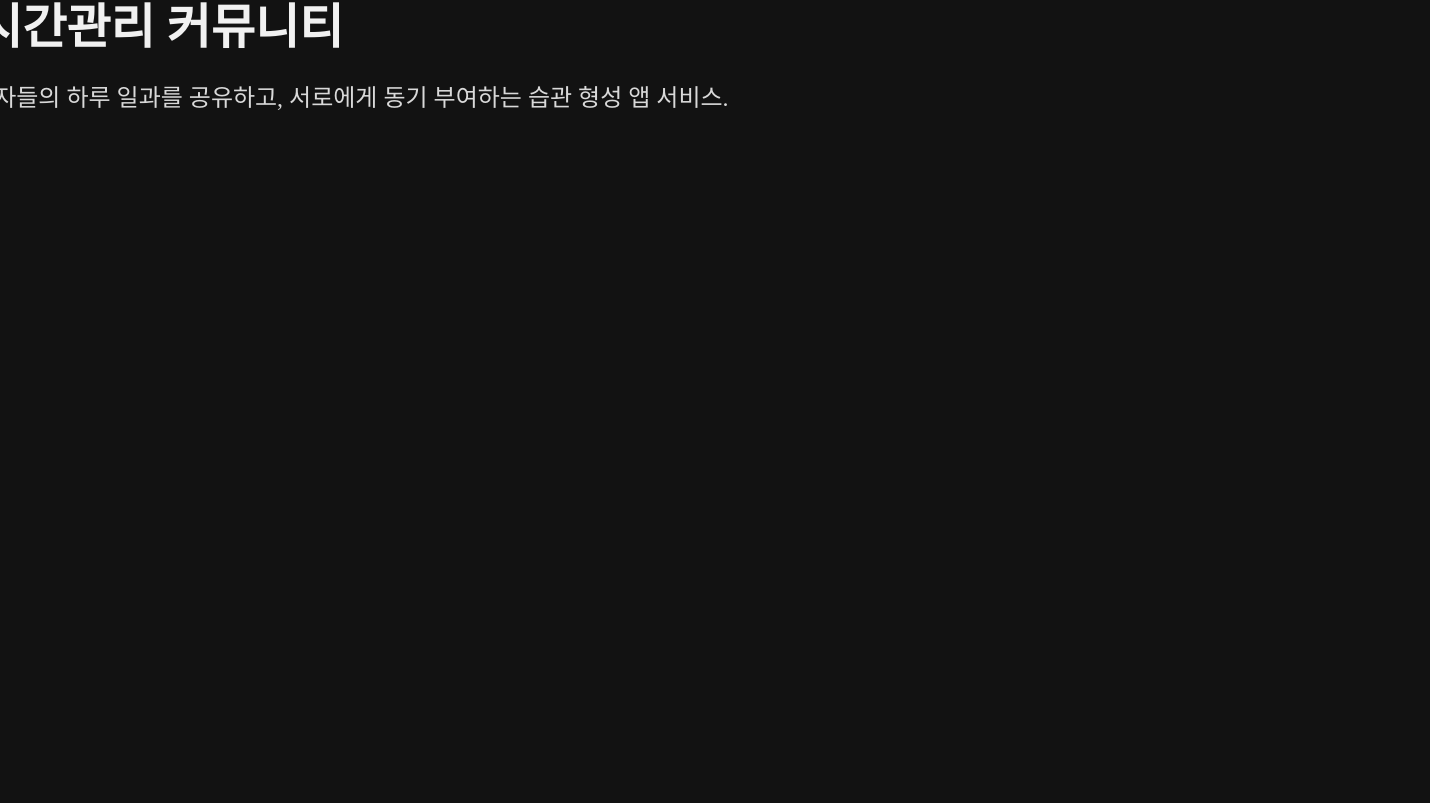
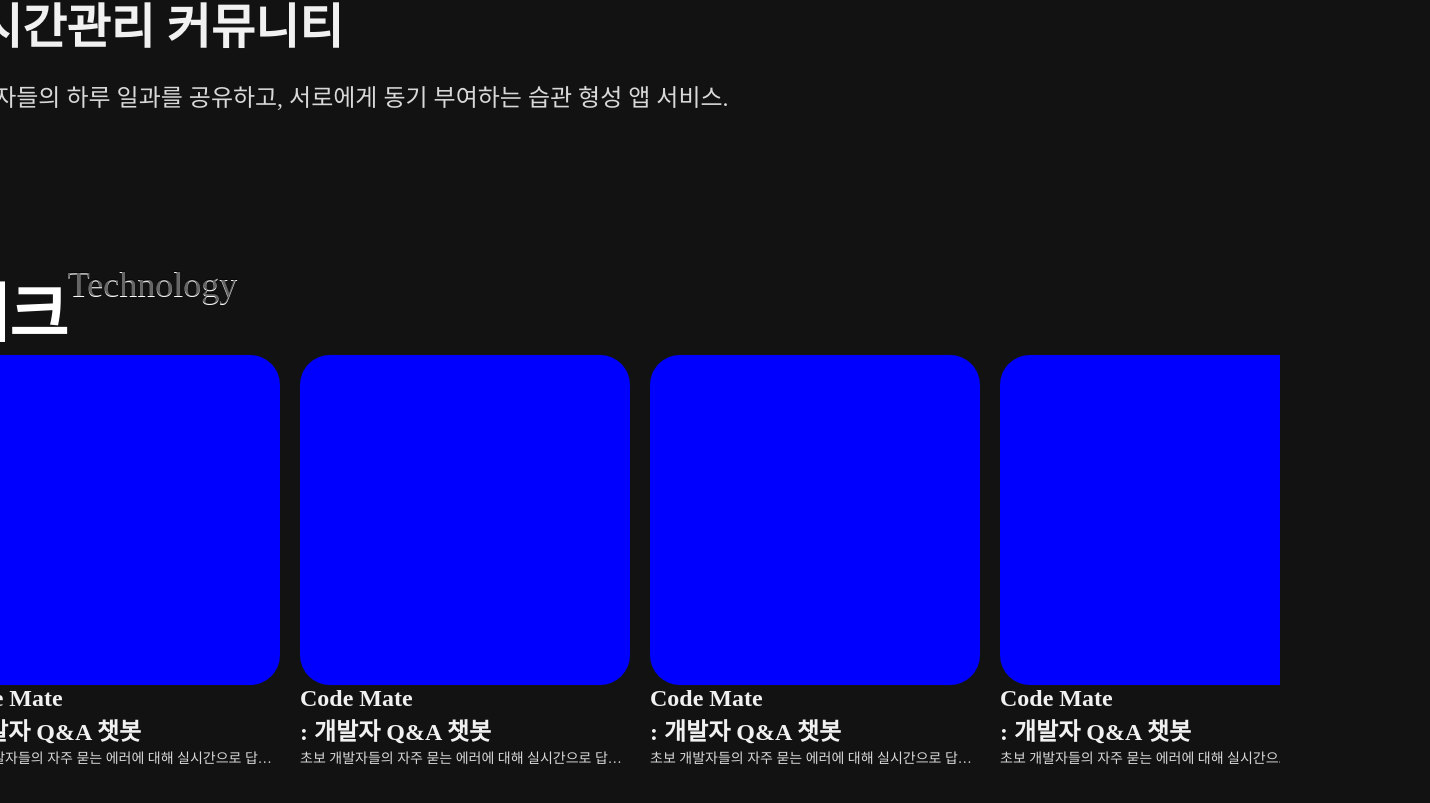
Before and after one commit to Snachit-labs/Snachit_web, a React (Vite) app: page / in a window 1280 px wide. Shown: the part 1663-2466 px from the top of the page, 1430 px wide, since content can reach past the window. Before the commit the page ends 2076 px from the top, so only its background shows below. Built offline with nearby package versions, Linux system fonts and the light colour scheme.

Commit message:
feat: 카테고리 하드코딩 구현

```diff
--- a/src/css/pages/landingStyle.module.css
+++ b/src/css/pages/landingStyle.module.css
@@ -104,3 +104,65 @@
   font-weight:400px;
   margin-top:20px;
 }
+
+
+
+.categoryDiv{
+  width:100%;
+  display: flex;
+  flex-direction: column;
+  margin-top:150px;
+}
+.categoryTitleDiv{
+  display: flex;
+}
+.categoryKorTitle{
+  color:#ffffff;
+  font-size: 64px;
+  font-weight: bold;
+}
+.categoryEngTitle{
+   color: rgba(0, 0, 0, 0.6);
+  text-shadow: 0 1px #ffffff;
+  /* color: #ffffff;
+  text-shadow: 0px 1px 2px rgba(0, 0, 0, 0.6); */
+  font-size:36px;
+  font-weight: 300;
+}
+.categoryContent{
+  display: flex;
+  justify-content: space-between;
+}
+.categoryContentItem{
+  display: flex;
+  flex-direction: column;
+}
+.itemImg{
+  height:330px;
+  width:330px;
+  background-color: blue;
+  border-radius: 30px;
+}
+.itemTextDiv{
+  display: flex;
+  flex-direction: column;
+}
+.itemText{
+  color:#F1F1F1;
+  font-size: 24px;
+  font-weight: 700;
+  overflow:hidden;
+  white-space: nowrap;
+  text-overflow: ellipsis;
+  width:330px;
+}
+.itemInfo{
+  color:#D9D9D9;
+  font-size: 14px;
+  font-weight: 400;
+  overflow:hidden;
+  white-space: nowrap;
+  text-overflow: ellipsis;
+  width:330px;
+
+}
--- a/src/css/style.css
+++ b/src/css/style.css
@@ -3,4 +3,5 @@ body {
   margin: 0;
   padding: 0;
   background-color: #121212;
+  overflow-x: hidden;
 }
--- a/src/pages/Index.tsx
+++ b/src/pages/Index.tsx
@@ -25,9 +25,7 @@ export default function Index() {
         </div>
         <div className={indexStyle.communityDiv}>
           <div className={indexStyle.imgDiv}>
-
             <span className={indexStyle.leftImg}></span>
-
             <div className={indexStyle.rightImgDiv}>
               <span className={indexStyle.img}></span>
               <span className={indexStyle.img}></span>
@@ -40,6 +38,43 @@ export default function Index() {
             <span className={indexStyle.communityInfo}>사용자들의 하루 일과를 공유하고, 서로에게 동기 부여하는 습관 형성 앱 서비스.</span>
           </div>
         </div>
+        <div className={indexStyle.categoryDiv}>
+          <div className={indexStyle.categoryTitleDiv}>
+            <span className={indexStyle.categoryKorTitle}>테크</span>
+            <span className={indexStyle.categoryEngTitle}>Technology</span>
+          </div>
+          <div className={indexStyle.categoryContent}>
+            <div className={indexStyle.categoryContentItem}>
+              <div className={indexStyle.itemImg}></div>
+              <div className={indexStyle.itemTextDiv}>
+                <span className={indexStyle.itemText}>Code Mate</span>
+                <span className={indexStyle.itemText}>: 개발자 Q&A 챗봇</span>
+                <span className={indexStyle.itemInfo}>초보 개발자들의 자주 묻는 에러에 대해 실시간으로 답변하고 해결책을 제시하는 AI 챗봇 서비스.</span>
+              </div>
+            </div><div className={indexStyle.categoryContentItem}>
+              <div className={indexStyle.itemImg}></div>
+              <div className={indexStyle.itemTextDiv}>
+                <span className={indexStyle.itemText}>Code Mate</span>
+                <span className={indexStyle.itemText}>: 개발자 Q&A 챗봇</span>
+                <span className={indexStyle.itemInfo}>초보 개발자들의 자주 묻는 에러에 대해 실시간으로 답변하고 해결책을 제시하는 AI 챗봇 서비스.</span>
+              </div>
+            </div><div className={indexStyle.categoryContentItem}>
+              <div className={indexStyle.itemImg}></div>
+              <div className={indexStyle.itemTextDiv}>
+                <span className={indexStyle.itemText}>Code Mate</span>
+                <span className={indexStyle.itemText}>: 개발자 Q&A 챗봇</span>
+                <span className={indexStyle.itemInfo}>초보 개발자들의 자주 묻는 에러에 대해 실시간으로 답변하고 해결책을 제시하는 AI 챗봇 서비스.</span>
+              </div>
+            </div><div className={indexStyle.categoryContentItem}>
+              <div className={indexStyle.itemImg}></div>
+              <div className={indexStyle.itemTextDiv}>
+                <span className={indexStyle.itemText}>Code Mate</span>
+                <span className={indexStyle.itemText}>: 개발자 Q&A 챗봇</span>
+                <span className={indexStyle.itemInfo}>초보 개발자들의 자주 묻는 에러에 대해 실시간으로 답변하고 해결책을 제시하는 AI 챗봇 서비스.</span>
+              </div>
+            </div>
+          </div>
+        </div>
       </div>
     </div>
   );
```
Lines whose indentation alone changed are shown as unchanged.
